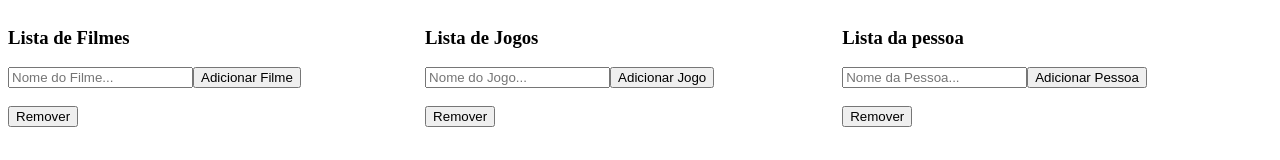
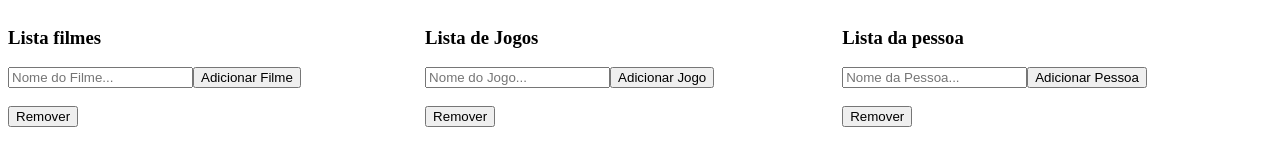
Before and after one commit to danillohss/mixins-vue.js, a Vue app: page / in a window 1280 px wide. Shown: the top 160 px of the page. Built offline with nearby package versions, Linux system fonts and the light colour scheme.

Commit message:
Finalizando estudo de mixin-vuejs

```diff
--- a/src/components/MoviesList.vue
+++ b/src/components/MoviesList.vue
@@ -1,6 +1,6 @@
 <template>
   <div>
-    <h3>Lista de Filmes</h3>
+    <h3>{{ titulo }}</h3>
     <input type="text" placeholder="Nome do Filme..." v-model="item" />
     <button type="button" @click="addItem()">Adicionar Filme</button><br />
     <br />
@@ -18,6 +18,12 @@ import RemoveItemMixinList from "@/mixins/RemoveItemMixinList";
 import MixinsList from "@/mixins/MixinsList";
 export default {
   name: "MoviesList",
+  data: () => ({
+    titulo: "Lista filmes",
+  }),
   mixins: [MixinsList, RemoveItemMixinList],
+  created() {
+    console.log("MoviesList created");
+  },
 };
 </script>
--- a/src/mixins/MixinsList.js
+++ b/src/mixins/MixinsList.js
@@ -9,4 +9,7 @@ export default {
         this.item = "";
       },
     },
+    created(){
+       console.log('Mixin criado')
+    },
   };
```
